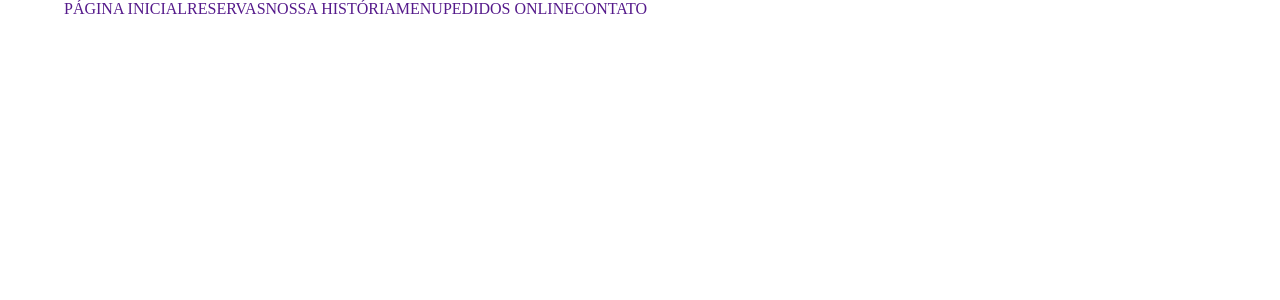
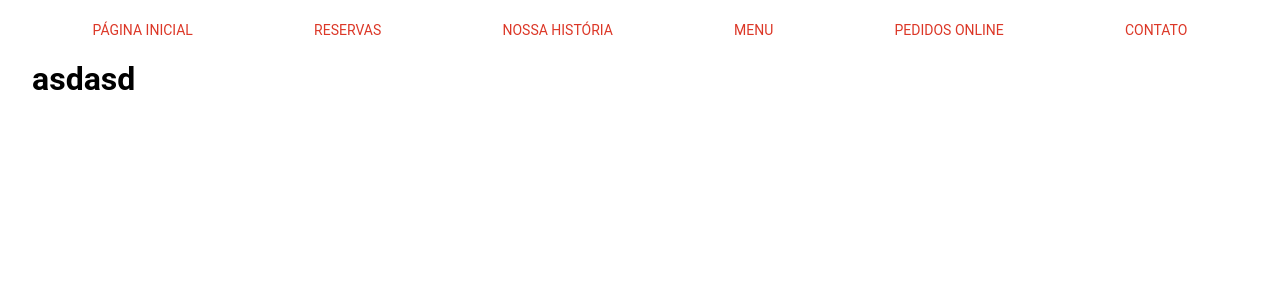
Before and after one commit to RicardoBaltazar/-binary-converter-reactjs, a React (Create React App) app in the folder dona-mia-app/: page / in a window 1280 px wide. Shown: the top 300 px of the page. Built offline with nearby package versions, Linux system fonts and the light colour scheme.

Commit message:
feature - criando componente menu

```diff
--- a/dona-mia-app/package.json
+++ b/dona-mia-app/package.json
@@ -8,7 +8,8 @@
     "@testing-library/user-event": "^7.2.1",
     "react": "^16.13.1",
     "react-dom": "^16.13.1",
-    "react-scripts": "3.4.3"
+    "react-scripts": "3.4.3",
+    "styled-components": "^5.2.0"
   },
   "scripts": {
     "start": "react-scripts start",
--- a/dona-mia-app/src/App.js
+++ b/dona-mia-app/src/App.js
@@ -1,11 +1,14 @@
 import React from 'react';
 import './app.css';
-import Menu from './components/Header/Menu'
+
+import Menu from './components/Menu/Index'
+import Home from './pages/home/Index'
 
 function App() {
   return (
     <div className="App">
       <Menu />
+      <Home />
     </div>
   );
 }
--- a/dona-mia-app/src/app.css
+++ b/dona-mia-app/src/app.css
@@ -6,8 +6,11 @@
 }
 
 body {
-    width: 90%;
+    width: 95%;
     margin: 0 auto;
+    font-family: 'roboto', sans-serif;
+    color: #000;
+    transition: all ease 0.2s;
 }
 
 a {
--- a/dona-mia-app/src/components/Header/Menu.jsx
+++ /dev/null
@@ -1,16 +0,0 @@
-import React from 'react'
-
-export default function Menu() {
-    return (
-        <header>
-            <nav>
-                <a href="">PÁGINA INICIAL</a>
-                <a href="">RESERVAS</a>
-                <a href="">NOSSA HISTÓRIA</a>
-                <a href="">MENU</a>
-                <a href="">PEDIDOS ONLINE</a>
-                <a href="">CONTATO</a>
-            </nav>
-        </header>
-    )
-}
--- /dev/null
+++ b/dona-mia-app/src/components/Menu/Index.jsx
@@ -0,0 +1,18 @@
+import React from 'react'
+import './menu.css'
+
+
+export default function Menu() {
+    return (
+        <header>
+                <nav>
+                    <a href="">PÁGINA INICIAL</a>
+                    <a href="">RESERVAS</a>
+                    <a href="">NOSSA HISTÓRIA</a>
+                    <a href="">MENU</a>
+                    <a href="">PEDIDOS ONLINE</a>
+                    <a href="">CONTATO</a>
+                </nav>
+        </header>
+    )
+}
--- /dev/null
+++ b/dona-mia-app/src/components/Menu/menu.css
@@ -0,0 +1,15 @@
+header nav {
+    display: flex;
+    justify-content: space-around;
+    padding: 22px 0;
+    max-width: 100%;
+}
+
+header nav a {
+    font-size: 14px;
+    color: #dc3727;
+}
+
+header nav a:hover{
+    color: #000;
+}
--- /dev/null
+++ b/dona-mia-app/src/pages/home/Index.jsx
@@ -0,0 +1,7 @@
+import React from 'react'
+
+export default function Home() {
+    return (
+        <h1>asdasd</h1>
+    )
+}
```
Also changed, not shown: dona-mia-app/src/assets/img-home-4.png (added), 1 other file (tests, documents, lock files or other folders).
